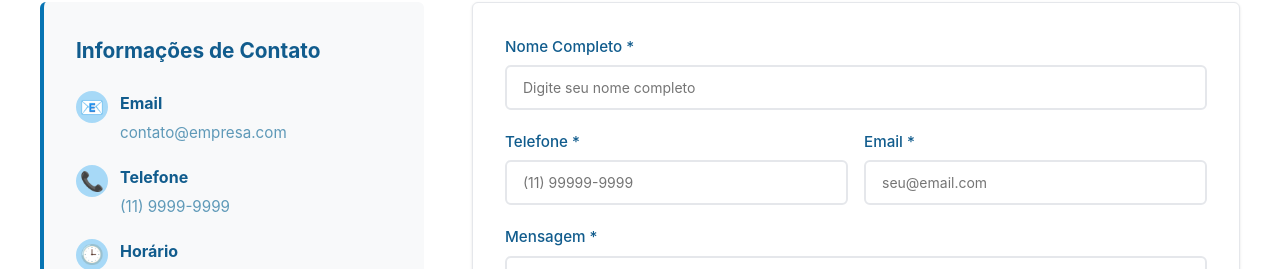
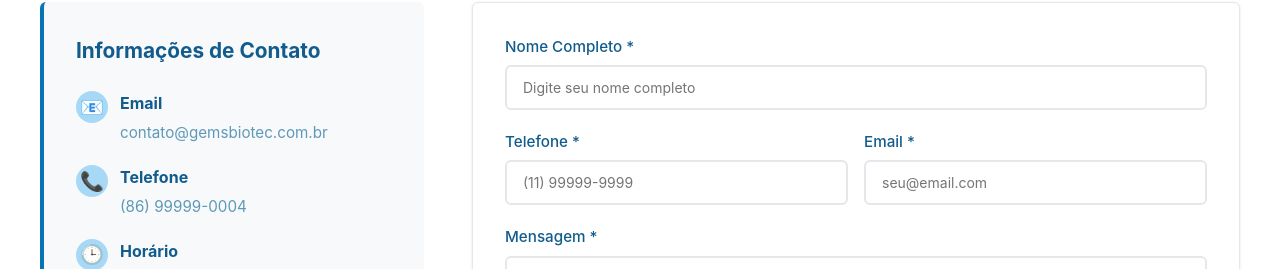
Before and after one commit to gabrielrmgs/GEMS, a Vue app: page /GEMS/atendimento in a window 1280 px wide. Shown: the part 264-533 px from the top of the page. Built offline with nearby package versions, Linux system fonts and the light colour scheme.

Commit message:
Ajustando informações do contato

```diff
--- a/src/components/Atendimento.vue
+++ b/src/components/Atendimento.vue
@@ -17,14 +17,14 @@
               <div class="info-icon">📧</div>
               <div>
                 <strong>Email</strong>
-                <p>contato@empresa.com</p>
+                <p>contato@gemsbiotec.com.br</p>
               </div>
             </div>
             <div class="info-item">
               <div class="info-icon">📞</div>
               <div>
                 <strong>Telefone</strong>
-                <p>(11) 9999-9999</p>
+                <p>(86) 99999-0004</p>
               </div>
             </div>
             <div class="info-item">
--- a/src/components/Footer.vue
+++ b/src/components/Footer.vue
@@ -10,7 +10,7 @@
                 <path fill="currentColor"
                   d="M20 4H4c-1.1 0-2 .9-2 2v12c0 1.1.9 2 2 2h16c1.1 0 2-.9 2-2V6c0-1.1-.9-2-2-2zm0 4l-8 5-8-5V6l8 5 8-5v2z" />
               </svg>
-              <span>gemsbiotech@gems.com</span>
+              <span>contato@gemsbiotec.com.br</span>
             </div>
             <div class="contact-item">
               <svg viewBox="0 0 24 24" class="icon">
```
